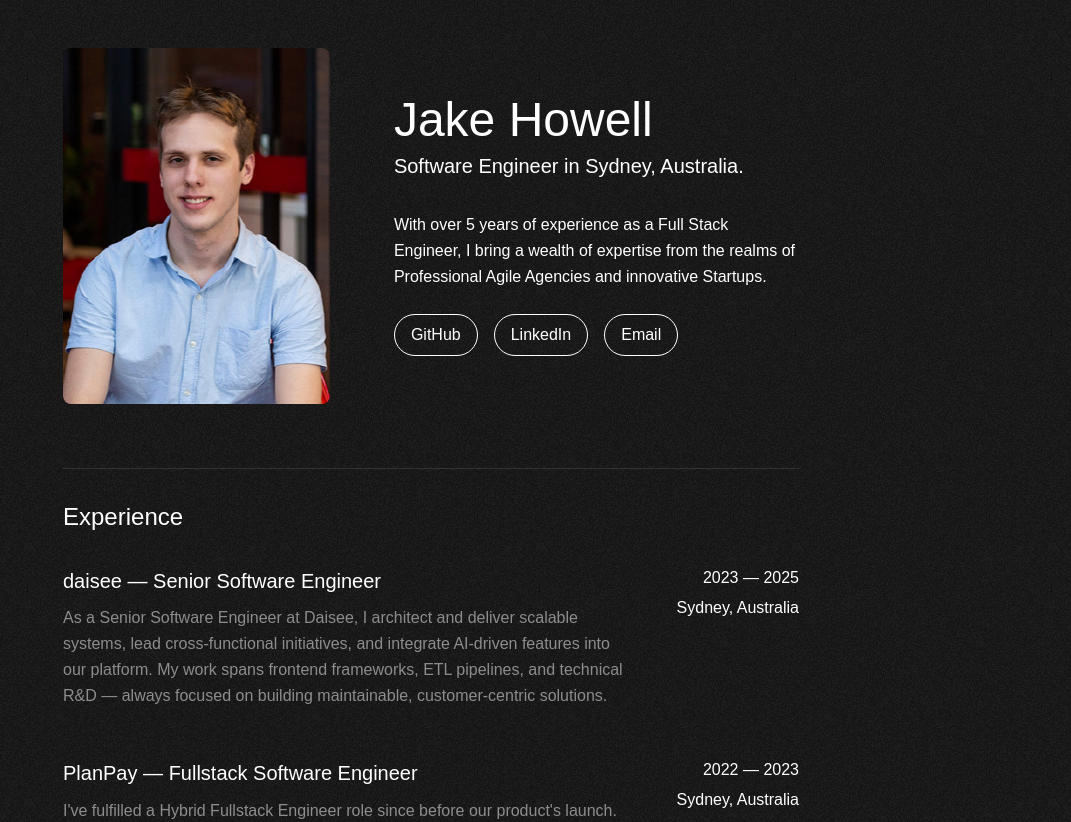
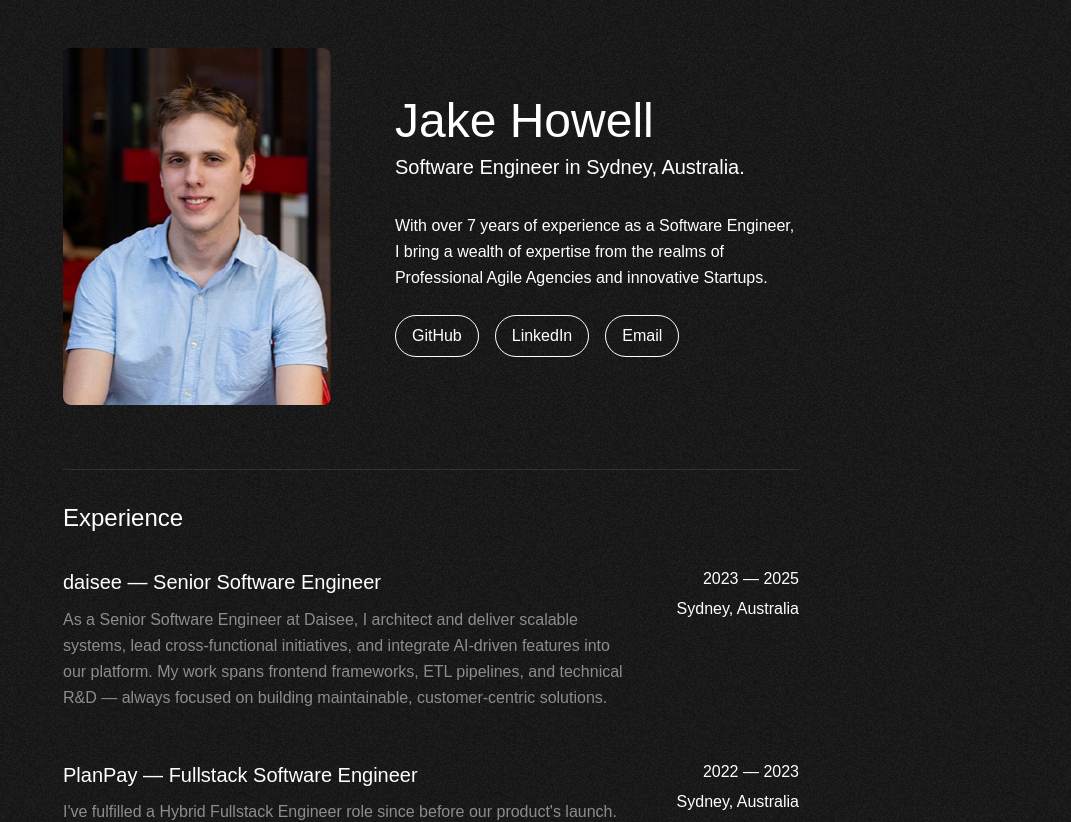
Before and after one commit to jakehwll/portfolio, a Next.js app: page / in a window 1280 px wide. Shown: the top 822 px of the page, without its empty margins (209-1280 px from the left). Built offline with nearby package versions, Linux system fonts and the light colour scheme; a web font is replaced by a local one.

Commit message:
chore: improve description on homepage

```diff
--- a/src/app/page.tsx
+++ b/src/app/page.tsx
@@ -196,7 +196,7 @@
             </div>
             <div className={"flex flex-col gap-6"}>
               <p className={"leading-relaxed"}>
-                With over 5 years of experience as a Full Stack Engineer,
+                With over 7 years of experience as a Software Engineer,
                 I bring a wealth of expertise from the realms of
                 Professional Agile Agencies and innovative Startups.
               </p>
```
